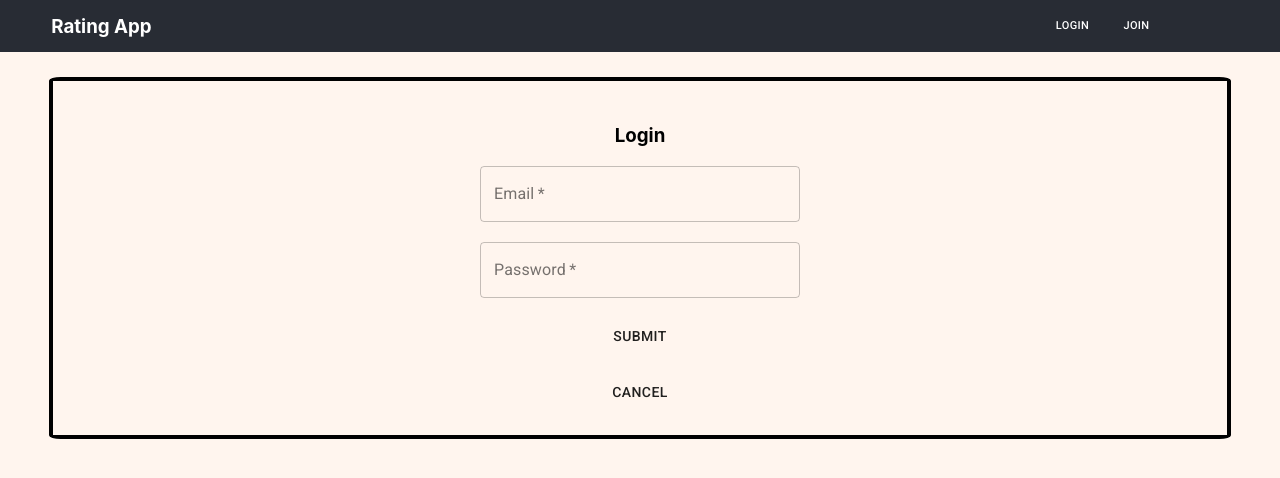
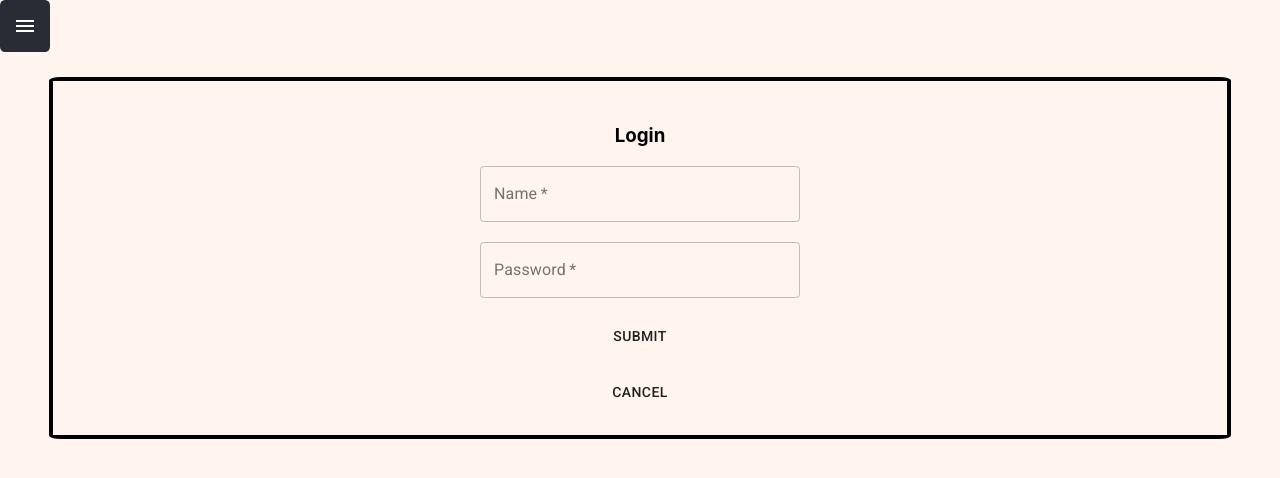
Before and after one commit to SubroBlack/RatingApp, a React (Create React App) app in the folder Front/: page /login in a window 1280 px wide. Shown: the top 478 px of the page. Built offline with nearby package versions, Linux system fonts and the light colour scheme; what react-swipeable-views-utils would draw is missing.

Commit message:
Changed Logging in using Name instead of Email

```diff
--- a/Front/src/components/AppMenu.js
+++ b/Front/src/components/AppMenu.js
@@ -45,7 +45,7 @@ const useStyles = makeStyles((theme) => ({
 }));
 
 const AppMenu = () => {
-  const [open, setOpen] = useState(true);
+  const [open, setOpen] = useState(false);
 
   const classes = useStyles();
   const history = useHistory();
--- a/Front/src/components/LoginForm.js
+++ b/Front/src/components/LoginForm.js
@@ -26,7 +26,7 @@ const useStyles = makeStyles({
 
 const LoginForm = () => {
   // Login Form input
-  const [email, setEmail] = useState("");
+  const [name, setName] = useState("");
   const [password, setPassword] = useState("");
   const classes = useStyles();
 
@@ -39,9 +39,9 @@ const LoginForm = () => {
   // Submit the Login Form
   const handleLogin = async (event) => {
     event.preventDefault();
-    dispatch(signIn(email, password));
+    dispatch(signIn(name, password));
     // Clearing the Login Form
-    setEmail("");
+    setName("");
     setPassword("");
     history.push("/");
   };
@@ -59,10 +59,10 @@ const LoginForm = () => {
         <TextField
           required
           id="outlined-required"
-          label="Email"
-          name="email"
-          value={email}
-          onChange={({ target }) => setEmail(target.value)}
+          label="Name"
+          name="name"
+          value={name}
+          onChange={({ target }) => setName(target.value)}
           variant="outlined"
         />
         <br />
--- a/Front/src/reducers/login.js
+++ b/Front/src/reducers/login.js
@@ -11,11 +11,11 @@ const setLogged = (user) => {
 };
 
 // Setting a user when signing in
-export const signIn = (email, password) => {
+export const signIn = (name, password) => {
   return async (dispatch) => {
     try {
       // Get User token from Server
-      const loggedUser = await loginService.login({ email, password });
+      const loggedUser = await loginService.login({ name, password });
       // Save User in the Browser
       window.localStorage.setItem(
         "loggedRatingAppUser",
@@ -24,7 +24,7 @@ export const signIn = (email, password) => {
       await dispatch(setLogged(loggedUser));
       await dispatch(notify({ data: `Welcome`, category: "success" }, 5));
     } catch (exception) {
-      await dispatch(notify({ data: exception, category: "error" }, 5));
+      await dispatch(notify({ data: `${exception}`, category: "error" }, 5));
     }
   };
 };
```
Also changed, not shown: 1 other file (tests, documents, lock files or other folders).
